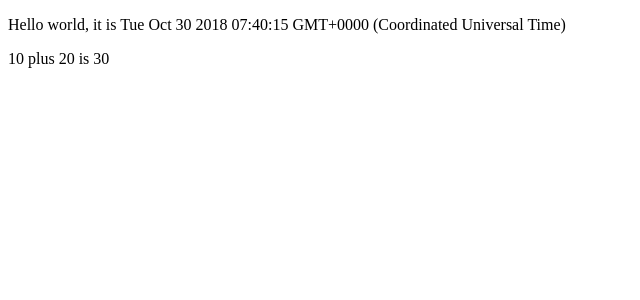
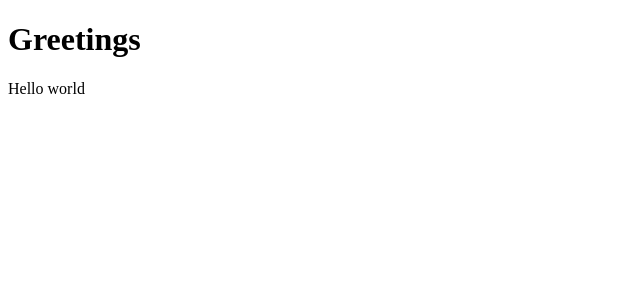
Before and after one commit to vaaPo/fullstackopen_homeworks, a React (Create React App) app in the folder osa1_doc/osa1/: page / in a window 1280 px wide. Shown: the top 300 px of the page, without its empty margins (0-640 px from the left). Built offline with nearby package versions, Linux system fonts and the light colour scheme.

Commit message:
step3-several_components

```diff
--- a/osa1_doc/osa1/src/index.js
+++ b/osa1_doc/osa1/src/index.js
@@ -14,18 +14,35 @@ import ReactDOM from 'react-dom';
 //step1   )
 
 //step2-add_consts
-const App = () => {
-    const now = new Date()
-    const a = 10
-    const b = 20
+//step2 const App = () => {
+//step2     const now = new Date()
+//step2     const a = 10
+//step2     const b = 20
+//step2     return (
+//step2       <div>
+//step2         <p>Hello world, it is {now.toString()}</p>
+//step2         <p>{a} plus {b} is {a + b}</p>
+//step2       </div>
+//step2     )
+//step2   }
+
+//step3-several_components
+const Hello = () => {
     return (
       <div>
-        <p>Hello world, it is {now.toString()}</p>
-        <p>{a} plus {b} is {a + b}</p>
+        <p>Hello world</p>
       </div>
     )
   }
 
+  const App = () => {
+    return (
+      <div>
+        <h1>Greetings</h1>
+        <Hello />
+      </div>
+    )
+  }
 
 
 ReactDOM.render(<App />, document.getElementById('root'));
```
